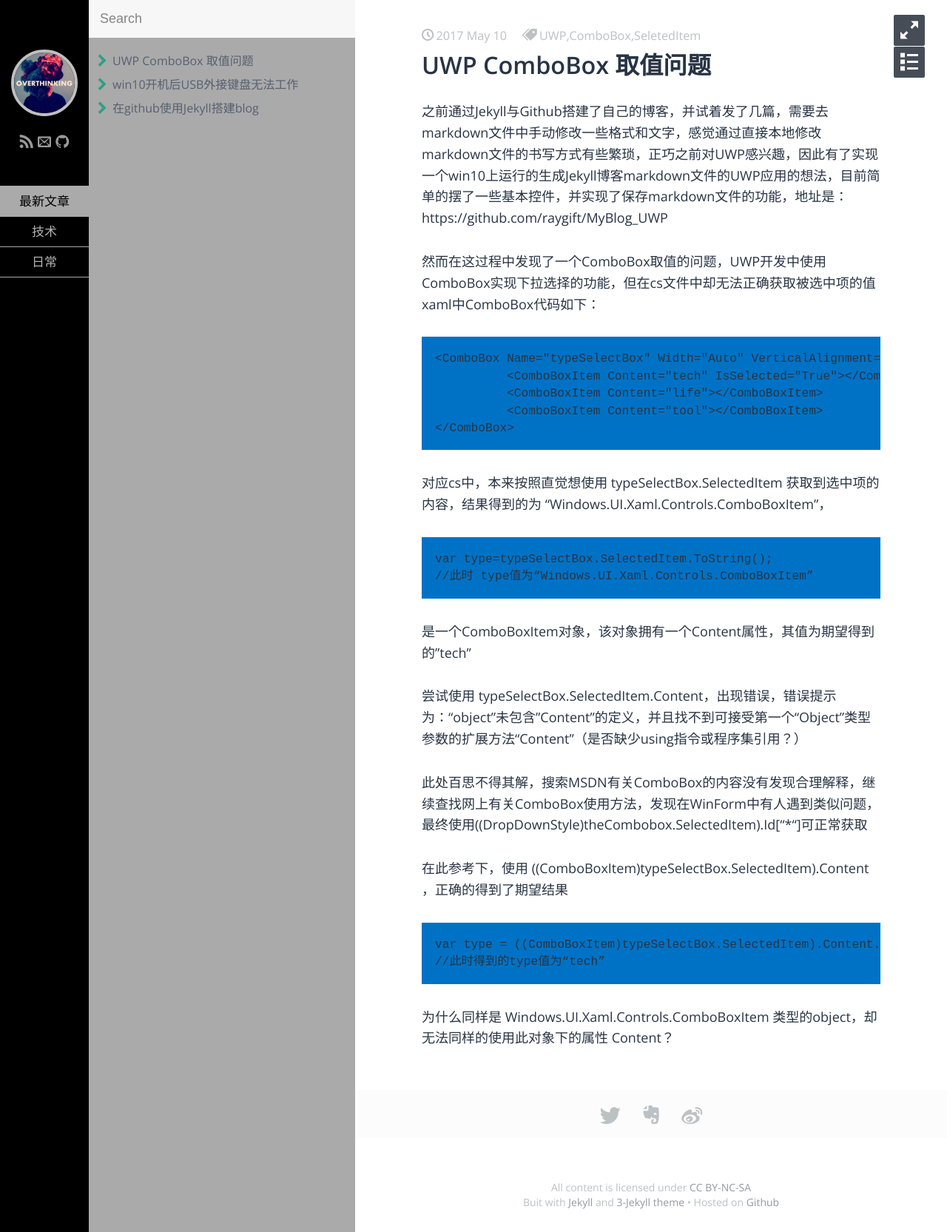
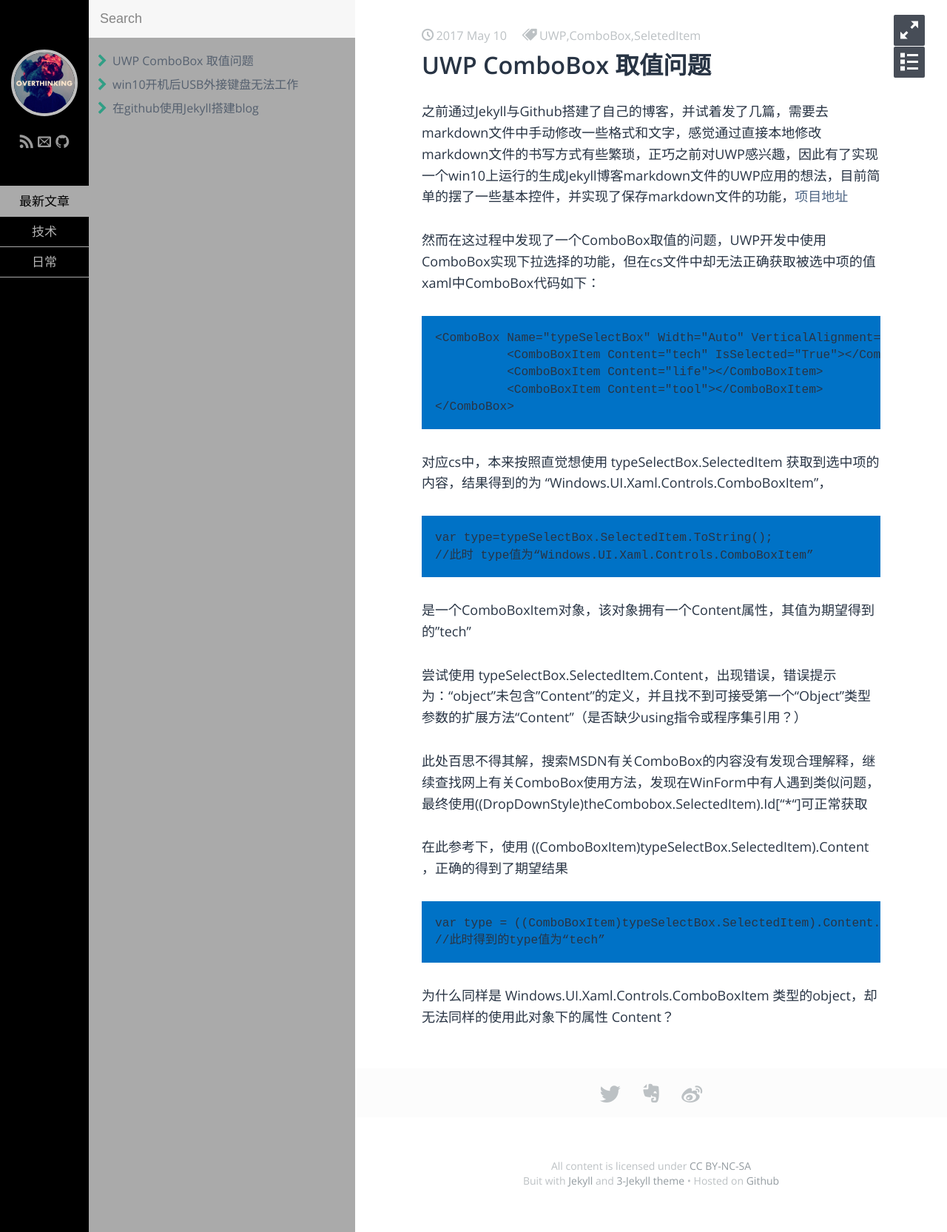
Before and after one commit to raygift/raygift.github.io, a Jekyll site: the page built from _posts/tech/2017-05-10-UWP-ComboBox-SeletedItem.md, in a window 1280 px wide. Shown: the whole page at 74% size. Built offline with Jekyll 4.4.1, drawn with Linux system fonts in a browser that asks for light colours; some web fonts are replaced.

Commit message:
修改文中连接格式

```diff
--- a/_posts/tech/2017-05-10-UWP-ComboBox-SeletedItem.md
+++ b/_posts/tech/2017-05-10-UWP-ComboBox-SeletedItem.md
@@ -7,7 +7,7 @@
 ---
 
 
-之前通过Jekyll与Github搭建了自己的博客，并试着发了几篇，需要去markdown文件中手动修改一些格式和文字，感觉通过直接本地修改markdown文件的书写方式有些繁琐，正巧之前对UWP感兴趣，因此有了实现一个win10上运行的生成Jekyll博客markdown文件的UWP应用的想法，目前简单的摆了一些基本控件，并实现了保存markdown文件的功能，地址是：https://github.com/raygift/MyBlog_UWP
+之前通过Jekyll与Github搭建了自己的博客，并试着发了几篇，需要去markdown文件中手动修改一些格式和文字，感觉通过直接本地修改markdown文件的书写方式有些繁琐，正巧之前对UWP感兴趣，因此有了实现一个win10上运行的生成Jekyll博客markdown文件的UWP应用的想法，目前简单的摆了一些基本控件，并实现了保存markdown文件的功能，[项目地址](https://github.com/raygift/MyBlog_UWP)
 
 然而在这过程中发现了一个ComboBox取值的问题，UWP开发中使用ComboBox实现下拉选择的功能，但在cs文件中却无法正确获取被选中项的值
 xaml中ComboBox代码如下：
```
